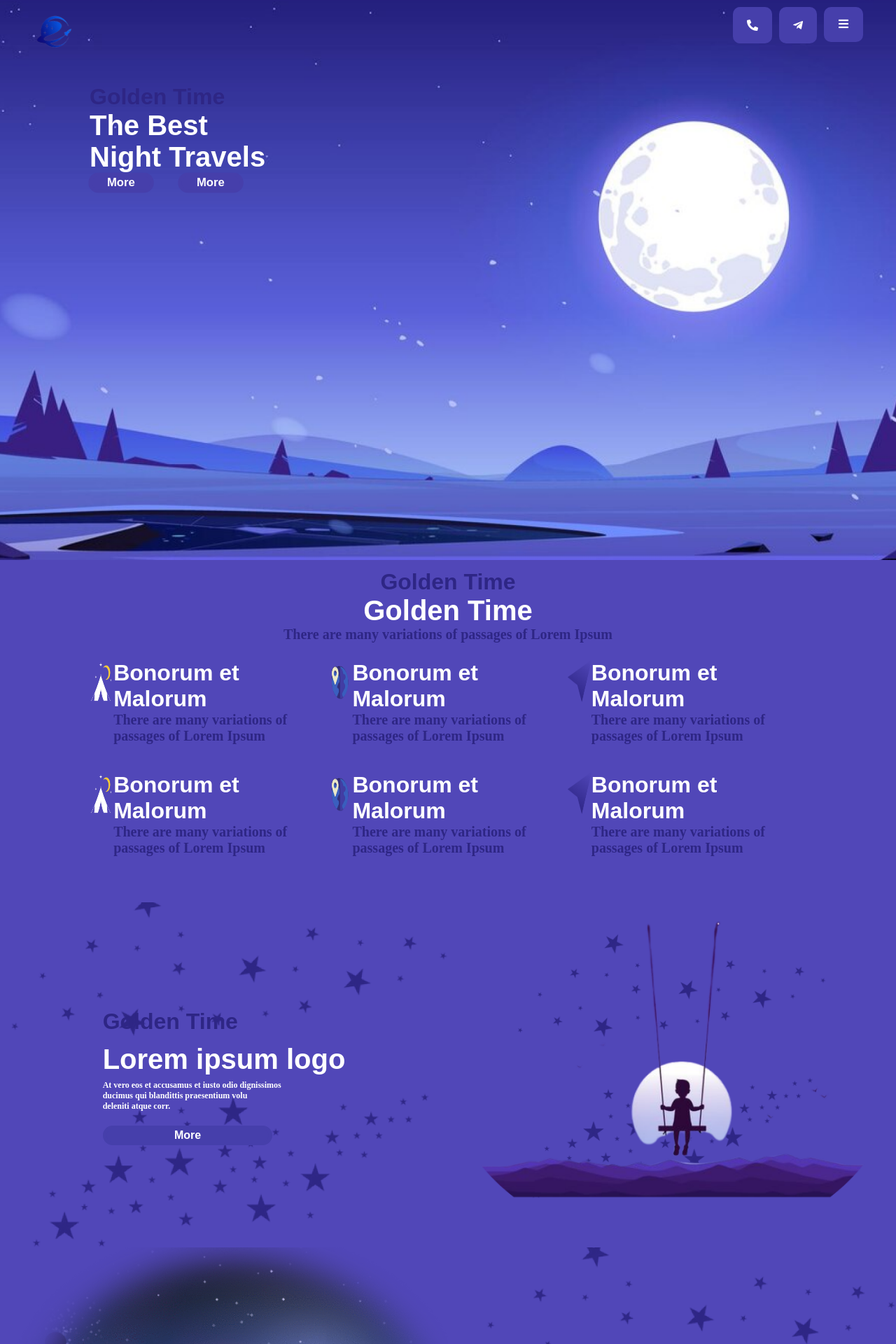
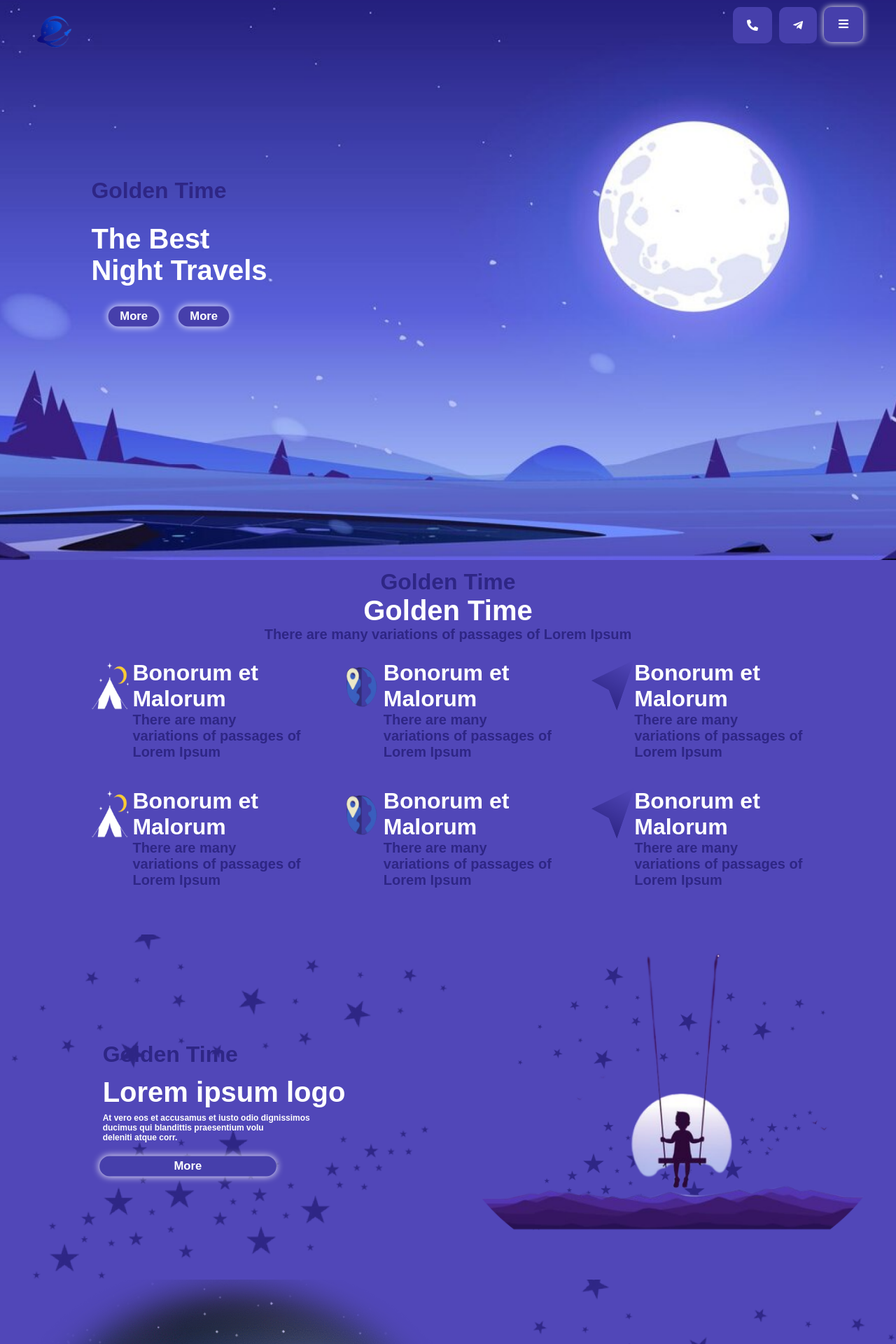
Before and after one commit to Undetaker2005/Lab_project.github.io, a PHP site: page / in a window 1280 px wide. Shown: the top 1920 px of the page at 70% size. Run offline with PHP 8.4, Linux system fonts and the light colour scheme.

Commit message:
Full update adaptive css

```diff
--- a/css/dropmenu.css
+++ b/css/Not_used css/dropmenu.css
@@ -100,7 +100,7 @@
 
 .contact-buttons {
     display: flex;
-    position: f;
+    position: relative;
     align-items: center;
 }
 
--- /dev/null
+++ b/css/less-adaptive.css
@@ -0,0 +1,279 @@
+body {
+  margin: 0;
+  padding: 0;
+  font-family: "Inika", sans-serif;
+  overscroll-behavior-y: none;
+  background-color: #5147B8;
+}
+body.loaded {
+  visibility: visible;
+  opacity: 1;
+  -webkit-transition: opacity 0.3s ease-in-out;
+  transition: opacity 0.3s ease-in-out;
+}
+header {
+  margin: 0;
+  padding: 0;
+  height: 100vh;
+  background-image: url('../img/back.png');
+  background-size: cover;
+  background-position: center;
+  background-repeat: no-repeat;
+}
+.menu-top {
+  padding: 6vh 12vw 0 6vw;
+}
+.block-top {
+  display: -ms-grid;
+  display: grid;
+  -webkit-box-pack: center;
+      -ms-flex-pack: center;
+          justify-content: center;
+  -webkit-box-align: center;
+      -ms-flex-align: center;
+          align-items: center;
+  position: relative;
+  top: 30%;
+  left: 10%;
+  max-width: 25%;
+  height: 30%;
+  width: 20%;
+}
+.block-top nav {
+  display: -ms-grid;
+  display: grid;
+  position: relative;
+  grid-auto-flow: column;
+  -webkit-box-align: center;
+      -ms-flex-align: center;
+          align-items: center;
+  max-width: 80%;
+  left: 10%;
+}
+button {
+  background-color: #463fab;
+  color: white;
+  font-family: "Inika", sans-serif;
+  font-weight: bold;
+  font-size: 2vh;
+  width: 70%;
+  -webkit-transition: background-color 0.3s, color 0.3s, border-color 0.3s;
+  transition: background-color 0.3s, color 0.3s, border-color 0.3s;
+  border-radius: 20px;
+  padding: 0 5%;
+  border: 5px solid #463fab;
+  -webkit-box-shadow: 0 0 10px white;
+          box-shadow: 0 0 10px white;
+}
+button:hover {
+  background-color: rgba(81, 71, 184, 0);
+  color: white;
+  border: 5px solid #463fab;
+  -webkit-box-shadow: 0 0 20px white;
+          box-shadow: 0 0 20px white;
+}
+.footer {
+  background-image: url('../img/footer.png');
+  background-size: cover;
+  background-position: center;
+  display: -webkit-box;
+  display: -ms-flexbox;
+  display: flex;
+  -webkit-box-pack: center;
+      -ms-flex-pack: center;
+          justify-content: center;
+  padding: 40px 0;
+  background-color: #34369b;
+}
+.logo-container {
+  display: -webkit-box;
+  display: -ms-flexbox;
+  display: flex;
+  -webkit-box-align: center;
+      -ms-flex-align: center;
+          align-items: center;
+}
+.logo-container a,
+.footer-text p,
+.footer-links a {
+  margin: 0;
+  text-decoration: none;
+  color: #FFFFFF;
+  font-family: "Inika", sans-serif;
+  font-size: 1.5vh;
+  position: relative;
+}
+.footer-img {
+  background-image: url('../img/foter.png');
+  background-size: cover;
+  background-position: center;
+  display: -webkit-box;
+  display: -ms-flexbox;
+  display: flex;
+  height: 300px;
+  -webkit-box-pack: center;
+      -ms-flex-pack: center;
+          justify-content: center;
+  background-color: rgba(81, 71, 184, 0);
+}
+.footer-content {
+  display: -webkit-box;
+  display: -ms-flexbox;
+  display: flex;
+  -webkit-box-pack: justify;
+      -ms-flex-pack: justify;
+          justify-content: space-between;
+  -webkit-box-align: center;
+      -ms-flex-align: center;
+          align-items: center;
+  width: 100%;
+}
+.footer-content .logo {
+  float: left;
+  height: 60px;
+}
+.footer-text {
+  padding-left: 40%;
+}
+.footer-links {
+  display: -webkit-box;
+  display: -ms-flexbox;
+  display: flex;
+  -webkit-box-orient: vertical;
+  -webkit-box-direction: normal;
+      -ms-flex-direction: column;
+          flex-direction: column;
+  margin: 0;
+  list-style: none;
+  padding-left: 1%;
+  padding-right: 5%;
+}
+.footer-links a::before {
+  content: "\2022";
+  color: #FFFFFF;
+  margin-right: 5px;
+  position: absolute;
+  left: -15px;
+}
+.info {
+  background-color: #5147B8;
+}
+.info-top {
+  display: -ms-grid;
+  display: grid;
+  position: relative;
+  -webkit-box-pack: center;
+      -ms-flex-pack: center;
+          justify-content: center;
+  justify-items: center;
+  width: 80%;
+  left: 10%;
+  padding-top: 1%;
+}
+.main-content-top {
+  display: -ms-grid;
+  display: grid;
+  position: relative;
+  -webkit-box-pack: center;
+      -ms-flex-pack: center;
+          justify-content: center;
+  width: 80%;
+  padding: 2% 0 2% 0;
+  left: 10%;
+}
+.main-content-top nav {
+  -webkit-box-pack: center;
+      -ms-flex-pack: center;
+          justify-content: center;
+  padding-bottom: 40px;
+}
+.block-info nav {
+  display: -webkit-box;
+  display: -ms-flexbox;
+  display: flex;
+  -webkit-box-pack: justify;
+      -ms-flex-pack: justify;
+          justify-content: space-between;
+}
+.img-right,
+.img-left {
+  width: 50%;
+  height: 50%;
+}
+.new-top,
+.new-bottom {
+  display: -webkit-box;
+  display: -ms-flexbox;
+  display: flex;
+  -webkit-box-pack: justify;
+      -ms-flex-pack: justify;
+          justify-content: space-between;
+}
+.new-top nav,
+.new-bottom nav {
+  display: -webkit-box;
+  display: -ms-flexbox;
+  display: flex;
+  width: 30%;
+}
+.new-top img,
+.new-bottom img {
+  width: 20%;
+  height: 50%;
+}
+.new-top h1,
+.new-bottom h1 {
+  color: #FFFFFF;
+}
+.text-25 {
+  background-image: url(../img/Star.png);
+  background-size: cover;
+  background-position: center;
+  width: 60%;
+  line-height: 1.5;
+  display: -ms-grid;
+  display: grid;
+  -ms-flex-line-pack: center;
+      align-content: center;
+  -webkit-box-pack: center;
+      -ms-flex-pack: center;
+          justify-content: center;
+}
+h1 {
+  margin: 0;
+  color: #2E2685;
+  font-weight: bold;
+  font-family: "Inika", sans-serif;
+  font-size: 4vh;
+}
+h2 {
+  margin: 0;
+  color: white;
+  font-family: "Inika", sans-serif;
+  font-weight: bold;
+  font-size: 5vh;
+}
+h3 {
+  margin: 0;
+  color: #2E2685;
+  font-size: 4vh;
+}
+p {
+  margin: 0;
+  color: #2E2685;
+  font-family: "Inika", sans-serif;
+  font-size: 2.5vh;
+  font-style: normal;
+  font-weight: 700;
+  line-height: normal;
+}
+.text-25 p {
+  margin: 0;
+  color: #FFFFFF;
+  font-family: "Inika", sans-serif;
+  font-size: 1.5vh;
+  font-style: normal;
+  font-weight: 700;
+  line-height: normal;
+  padding-bottom: 20px;
+}
--- a/css/less-dropmenu.css
+++ b/css/less-dropmenu.css
@@ -95,6 +95,7 @@
 }
 .menu .dropdown .dropdown-content a:hover {
   background-color: rgba(128, 128, 128, 0.5);
+  border-radius: 10px;
 }
 .menu .dropdown:hover .dropdown-content {
   display: block;
--- a/index.html
+++ b/index.html
@@ -5,8 +5,8 @@
     <meta name="viewport" content="width=device-width, initial-scale=1.0">
     <link rel="stylesheet" href="https://cdnjs.cloudflare.com/ajax/libs/font-awesome/5.15.4/css/all.min.css">
     <link rel="stylesheet" href="css/main.css">
-    <link rel="stylesheet" href="css/adaptive.css">
     <link rel="stylesheet" href="css/less-dropmenu.css">
+    <link rel="stylesheet" href="css/less-adaptive.css">
     <title>LR_1</title>
 </head>
 <body class="loaded">
@@ -17,7 +17,7 @@
             </div>
             <div class = "menu-link">
                 <div class="contact-buttons">
-                    <a href="" class="phone-button">
+                    <a href="" class="phone-button " >
                         <i class="fas fa-phone-alt"></i>
                     </a>
                     <a href="https://web.telegram.org/a/#1968603785" class="telegram-button">
@@ -108,7 +108,7 @@
                         <p>At vero eos et accusamus et iusto odio dignissimos <br>
                         ducimus qui blandittis praesentium volu <br>
                         deleniti atque corr.</p>
-                        <button>More</button>
+                        <button class="a-pulse">More</button>
                     </div>
                         <img src="img/img5.png" alt="img" class="img-right">
                 </nav>
@@ -120,7 +120,7 @@
                         <p>At vero eos et accusamus et iusto odio dignissimos <br>
                         ducimus qui blandittis praesentium volu <br>
                         deleniti atque corr.</p>
-                        <button>More</button>
+                        <button class="a-pulse">More</button>
                     </div>
                 </nav>
             </article>
```
Also changed, not shown: css/Not_used css/adaptive.css (added, +252 -0 lines), less/adaptive.less (renamed from css/adaptive.css, +58 -40 lines), css/Not_used css/index.css (renamed from css/index.css), less/index.less (deleted), 1 other file.
